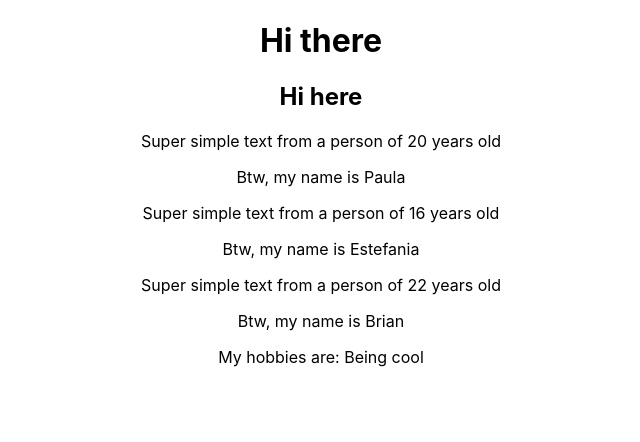
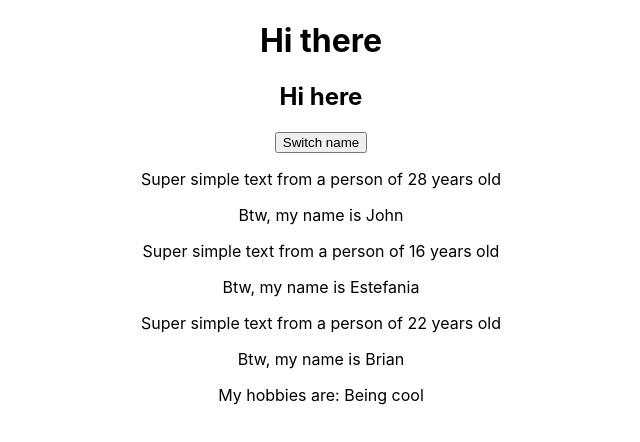
Before and after one commit to srLitem/simple-react-app, a React (Create React App) app: page / in a window 1280 px wide. Shown: the top 442 px of the page, without its empty margins (319-959 px from the left). Built offline with nearby package versions, Linux system fonts and the light colour scheme.

Commit message:
Added setState to App.js when clicking the update button

```diff
--- a/src/App.js
+++ b/src/App.js
@@ -1,18 +1,39 @@
-import React from 'react';
-import logo from './logo.svg';
+import React, { Component } from 'react';
 import './App.css';
 import Person from './Person/Person';
 
-function App() {
+class App extends Component {
+  state = {
+    persons: [
+      { name: 'John', age: 28 },
+      { name: "Estefania", age: 16 },
+      { name: "Brian", age: 22 },
+    ]
+  }
+
+  switchNameHandler = () => {
+    console.log('Was clicked');
+    this.setState({
+      persons: [
+        { name: 'Delia', age: 50 },
+        { name: "Estefania", age: 16 },
+        { name: "Schwanti", age: 20 },
+      ]
+    })
+  }
+
+  render() {
     return (
       <div className="App">
         <h1>Hi there</h1>
         <h2>Hi here</h2>
-      <Person name="Paula" age="20"/>
-      <Person name="Estefania" age="16"/>
-      <Person name="Brian" age="22">My hobbies are: Being cool</Person>
+        <button onClick={this.switchNameHandler}>Switch name</button>
+        <Person name={this.state.persons[0].name} age={this.state.persons[0].age} />
+        <Person name={this.state.persons[1].name} age={this.state.persons[1].age} />
+        <Person name={this.state.persons[2].name} age={this.state.persons[2].age}>My hobbies are: Being cool</Person>
       </div>
     );
   }
+}
 
 export default App;
```
Lines whose indentation alone changed are shown as unchanged.
